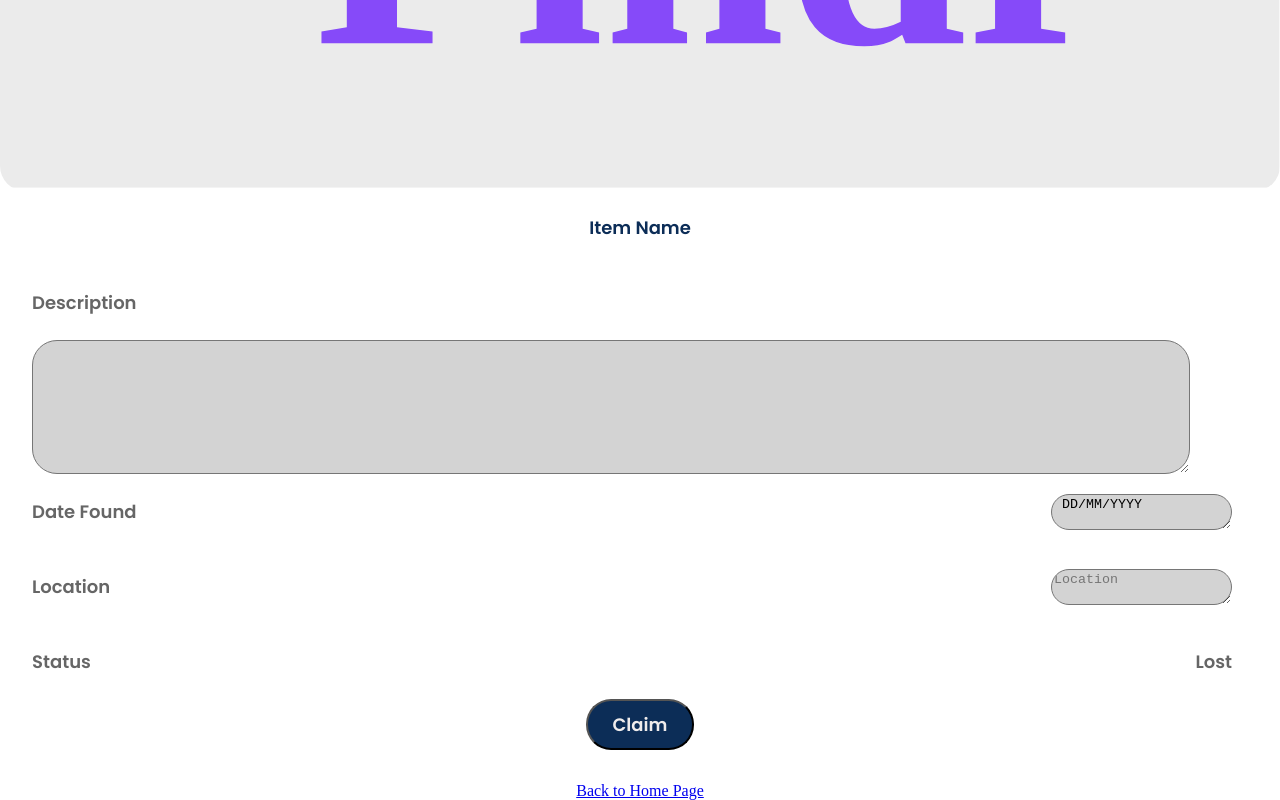
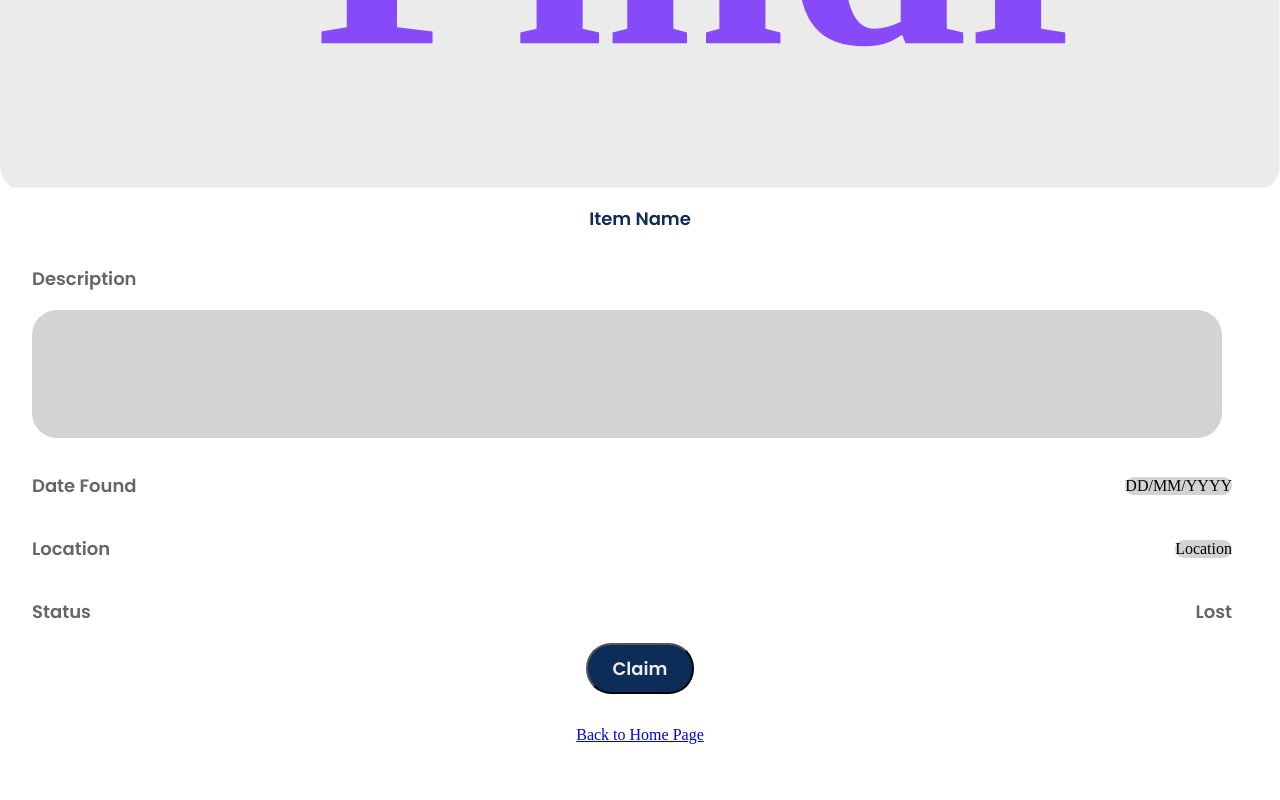
Before and after one commit to Code-the-Dream-School/ffprac-team7-front, a React (Vite) app: page /itemDetails in a window 1280 px wide. Shown: the part 772-1572 px from the top of the page. After the commit the page ends 1516 px from the top, so only its background shows below. Built offline with nearby package versions, Linux system fonts and the light colour scheme.

Commit message:
clean indents change h's change textarea

```diff
--- a/src/pages/itemDetails.jsx
+++ b/src/pages/itemDetails.jsx
@@ -6,36 +6,34 @@ export function ItemDetails() {
     return (
         <div>
             <Header pageTitle="Item Details"/>
-        <div class='item_details_container'>
+            <div className='item_details_container'>
+                <img className='itemImage' src='src/assets/placeholder.svg'/>
 
-            <img class='itemImage' src='src/assets/placeholder.svg'/>
+                <h2 className='itemName'>Item Name</h2>
 
-            <h4 class='itemName'>Item Name</h4>
-
-            <div class="description-container">
-            <h4 class="description" > Description </h4>
-            <textarea class="DescriptionBox" ></textarea>  {/* <-- text area ? */}
+                <div className="description-container">
+                    <h3 className="description" > Description </h3>
+                    <p className="DescriptionBox" > </p>
                 </div>
 
-            <div class='Date-Container'>
-            <h4 class="date" > Date Found </h4>
-            <textarea class="DateBox" placeholder="DD/MM/YYYY"> DD/MM/YYYY </textarea>   {/* <-- text area ? */}
+                <div className='date-Container'>
+                    <h3 className="date" > Date Found </h3>
+                    <p className="dateBox"> DD/MM/YYYY</p>
                 </div>
 
-            <div class='Location-Container'>
-            <h4 class="location" > Location </h4>
-            <textarea class="locationBox" placeholder='Location' ></textarea>   {/* <-- text area ? */}
+                <div className='location-Container'>
+                    <h3 className="location" > Location </h3>
+                    <p className="locationBox">Location</p>
                 </div>
 
-            <div class='Status-Container'>
-            <h4 class="status" > Status </h4>
-            <div class="lostFound" > Lost </div>
+                <div className='status-Container'>
+                    <h3 className="status" > Status </h3>
+                    <p className="lostFound" > Lost </p>
                 </div>
 
-            <div class='Claim-Button-Container'>
-            <button class='button'> Claim</button>
+                <div className='claim-Button-Container'>
+                    <button className='button'> Claim </button>
                 </div>
-
 
                 <Link class='BackHome' to="/">Back to Home Page</Link>
             </div>
--- a/src/styles/itemDetails.css
+++ b/src/styles/itemDetails.css
@@ -33,13 +33,13 @@
   margin-left: 2rem;
   margin-right: 3rem;
   height: 8rem;
-  width: 90%;
+  width: 93%;
   background-color: lightgray;
   border-radius: 25px 25px 25px 25px;
 }
 
 
-.Date-Container{
+.date-Container{
 display: flex;
 flex-direction: row;
 align-items: center;
@@ -51,15 +51,19 @@ font: 600 18px/1.5 "Poppins", Helvetica, Arial, serif;
 color: rgb(102, 102, 102);
 margin-left: 2rem;
 }
-.DateBox {
+.dateBox {
 align-items: center;
 background-color: lightgray;
 border-radius: 25px 25px 25px 25px;
 margin-right: 3rem;
 }
+.dateLabel{
+    color: red;
+align-items: center;
+}
 
 
-.Location-Container{
+.location-Container{
 display: flex;
 flex-direction: row;
 align-items: center;
@@ -83,7 +87,7 @@ margin-right: 3rem;
 }
 
 
-.Status-Container{
+.status-Container{
 display: flex;
 flex-direction: row;
 align-items: center;
@@ -106,7 +110,7 @@ margin-left: 2rem;
   margin-right: 3rem;
 }
 
-.Claim-Button-Container{
+.claim-Button-Container{
 display: flex;
 flex-direction: row;
 align-items: center;
```
Lines whose indentation alone changed are shown as unchanged.
